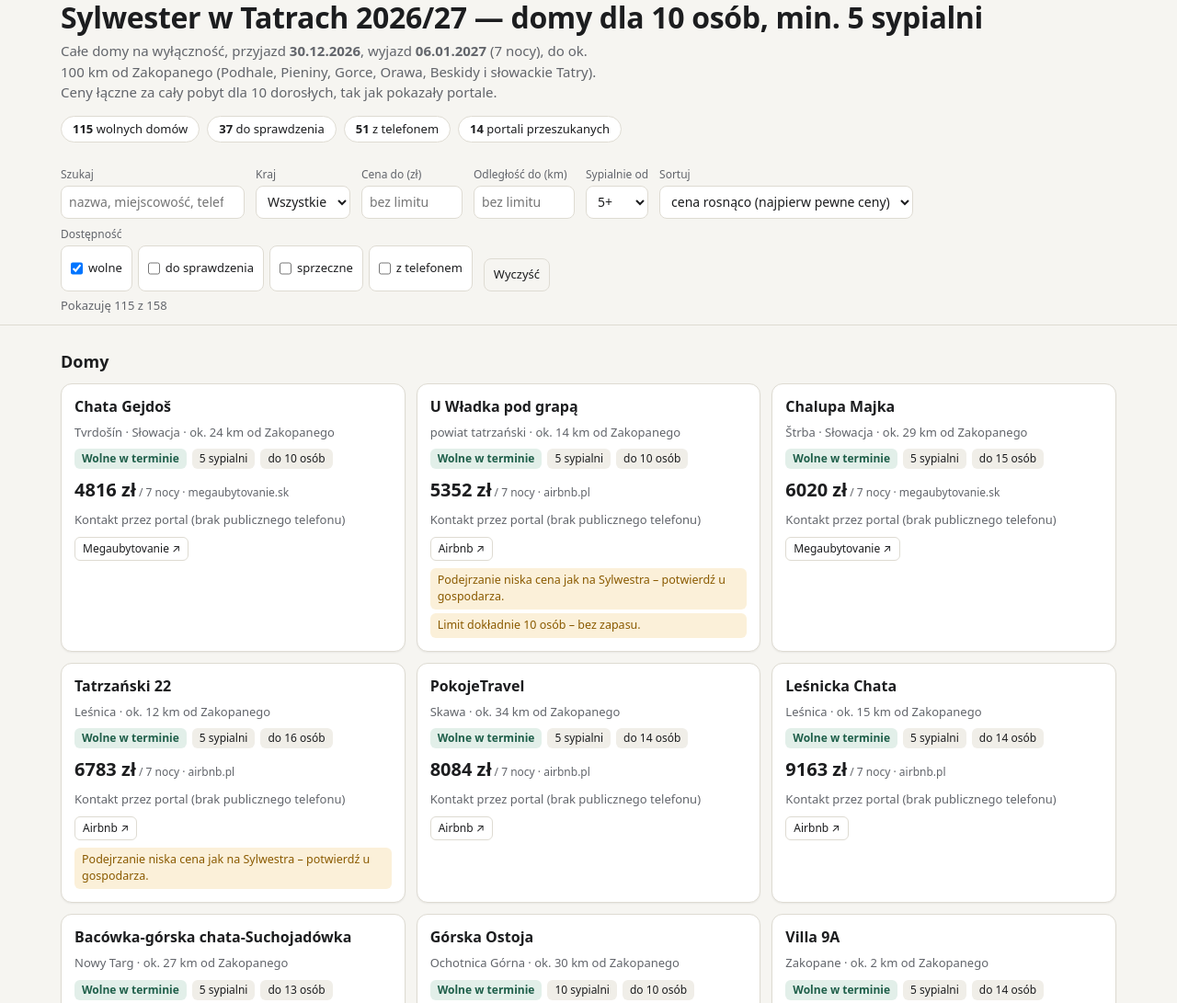
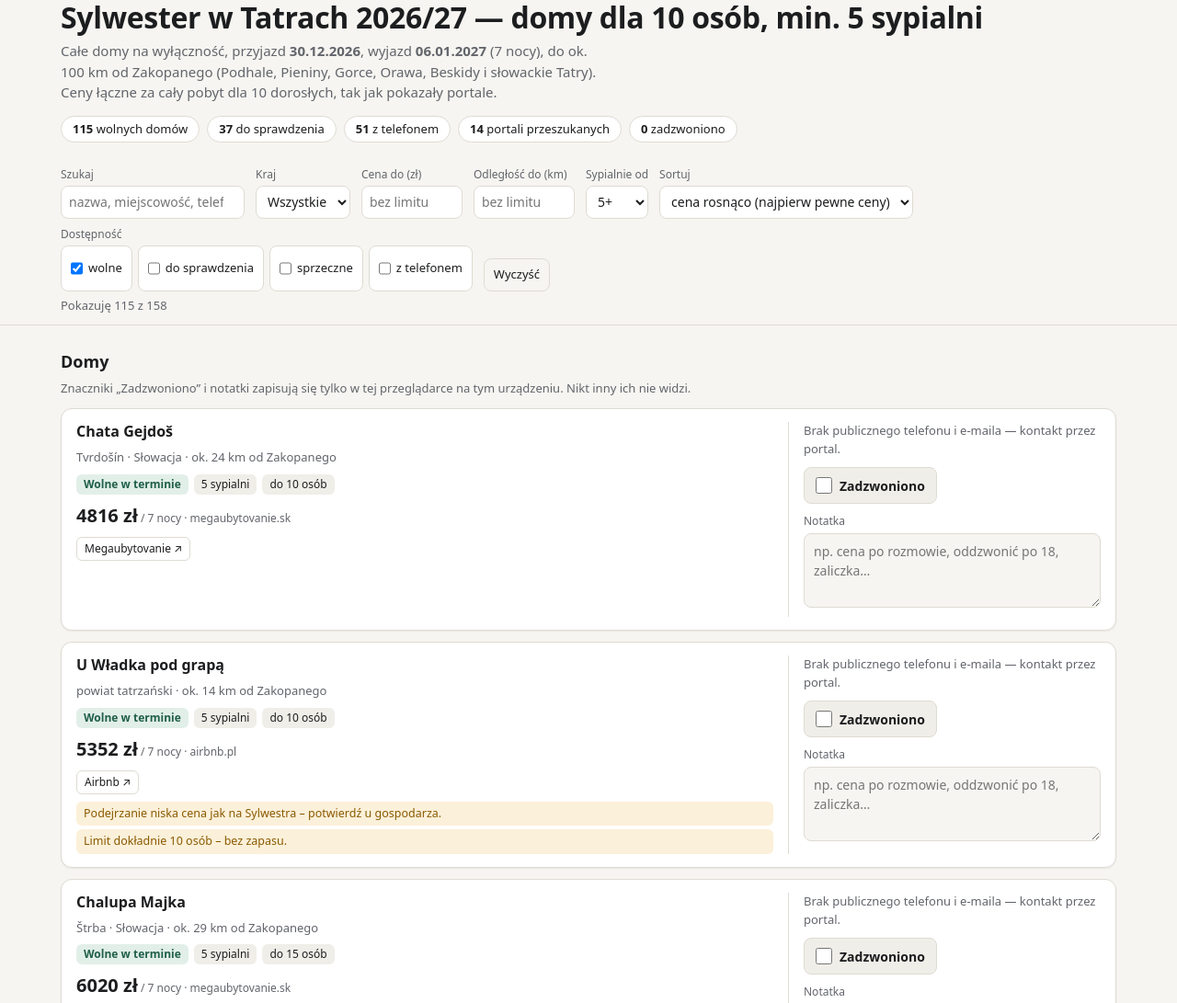
Before and after one commit to MatthewJosh96/sylwester-tatry-2026, a plain HTML site: page index.html in a window 1280 px wide. Shown: the top 1091 px of the page at 92% size. Drawn offline with Linux system fonts and the light colour scheme.

Commit message:
Lista kafelków: kontakt obok, znacznik „Zadzwoniono” i notatki zapisywane w przeglądarce

```diff
--- a/index.html
+++ b/index.html
@@ -46,8 +46,13 @@
   button.reset { font: inherit; font-size: 13px; background: none; border: 1px solid var(--line); color: var(--text); border-radius: 8px; padding: 6px 10px; min-height: 36px; cursor: pointer; }
 
   section h2 { font-size: 18px; margin: 26px 0 10px; }
-  .grid { display: grid; grid-template-columns: repeat(auto-fill, minmax(330px, 1fr)); gap: 12px; }
-  .card { background: var(--surface); border: 1px solid var(--line); border-radius: 12px; padding: 14px; box-shadow: var(--shadow); display: flex; flex-direction: column; gap: 8px; min-width: 0; }
+  .storehint { font-size: 13px; color: var(--muted); margin: -4px 0 12px; }
+  .storehint.bad { color: var(--bad); font-weight: 600; }
+  .list { display: flex; flex-direction: column; gap: 12px; }
+  .card { background: var(--surface); border: 1px solid var(--line); border-radius: 12px; padding: 14px 16px; box-shadow: var(--shadow); display: grid; grid-template-columns: minmax(0, 1fr) minmax(260px, 340px); gap: 16px; min-width: 0; }
+  .card.called { border-color: var(--accent); box-shadow: inset 4px 0 0 var(--accent); }
+  .info { display: flex; flex-direction: column; gap: 8px; min-width: 0; }
+  .side { display: flex; flex-direction: column; gap: 10px; min-width: 0; border-left: 1px solid var(--line); padding-left: 16px; }
   .card h3 { margin: 0; font-size: 16px; line-height: 1.3; overflow-wrap: anywhere; }
   .where { color: var(--muted); font-size: 13px; }
   .badges { display: flex; flex-wrap: wrap; gap: 6px; }
@@ -58,10 +63,19 @@
   .price { font-size: 20px; font-weight: 700; font-variant-numeric: tabular-nums; }
   .price small { font-size: 12px; font-weight: 400; color: var(--muted); }
   .others { font-size: 12px; color: var(--muted); font-variant-numeric: tabular-nums; }
-  .contact { display: flex; flex-wrap: wrap; gap: 6px 12px; font-size: 14px; }
-  .contact a { text-decoration: none; }
+  .contact { display: flex; flex-direction: column; gap: 4px; font-size: 14px; min-width: 0; }
+  .contact a { text-decoration: none; overflow-wrap: anywhere; }
   .contact a:hover { text-decoration: underline; }
+  .contact a.tel { font-size: 18px; font-weight: 600; font-variant-numeric: tabular-nums; }
   .nocontact { font-size: 13px; color: var(--muted); }
+  .callrow { display: flex; flex-wrap: wrap; align-items: center; gap: 4px 10px; }
+  .callchk { display: inline-flex; align-items: center; gap: 8px; min-height: 40px; padding: 0 12px; font-size: 14px; font-weight: 600; background: var(--surface-2); border: 1px solid var(--line); border-radius: 8px; cursor: pointer; }
+  .callchk input { width: 18px; height: 18px; margin: 0; accent-color: var(--accent); }
+  .card.called .callchk { background: var(--accent-soft); border-color: var(--accent); color: var(--accent); }
+  .calledat, .saved { font-size: 12px; color: var(--muted); }
+  .saved.bad { color: var(--bad); }
+  .notelab { display: flex; flex-direction: column; gap: 4px; font-size: 12px; color: var(--muted); }
+  .note { font: inherit; font-size: 14px; color: var(--text); background: var(--bg); border: 1px solid var(--line); border-radius: 8px; padding: 8px 10px; width: 100%; min-height: 76px; resize: vertical; }
   .links { display: flex; flex-wrap: wrap; gap: 6px; }
   .links a { font-size: 12px; text-decoration: none; border: 1px solid var(--line); border-radius: 6px; padding: 3px 8px; color: var(--text); }
   .links a:hover { border-color: var(--accent); color: var(--accent); }
@@ -79,7 +93,8 @@
   :focus-visible { outline: 2px solid var(--accent); outline-offset: 2px; }
 
   @media (max-width: 640px) {
-    .grid { grid-template-columns: 1fr; }
+    .card { grid-template-columns: 1fr; gap: 12px; }
+    .side { border-left: 0; padding-left: 0; border-top: 1px solid var(--line); padding-top: 12px; }
     .f input[type=search] { width: 100%; }
     .f.search { flex: 1 1 100%; }
     .filters { position: static; }
@@ -136,7 +151,8 @@
 <main class="wrap">
   <section aria-labelledby="h-list">
     <h2 id="h-list">Domy</h2>
-    <div class="grid" id="list"></div>
+    <p class="storehint" id="storehint"></p>
+    <div class="list" id="list"></div>
   </section>
 
   <section aria-labelledby="h-olx">
@@ -161,50 +177,115 @@
   const STATUS = { wolne: ['Wolne w terminie', 'ok'], nieznana: ['Dostępność do sprawdzenia', 'unk'], SPRZECZNE: ['Sprzeczna dostępność', 'bad'] };
   let DATA = null;
 
+  // Notatki i znaczniki „zadzwoniono” żyją tylko w localStorage tej przeglądarki; strona jest statyczna i nic nie wysyła.
+  const STORE_KEY = 'sylwester-tatry-2026:notatki:v1';
+  let storageOk = true;
+  let notes = {};
+  function readStore() {
+    let raw;
+    try { raw = localStorage.getItem(STORE_KEY); } catch { storageOk = false; return null; }
+    if (!raw) return {};
+    try { const o = JSON.parse(raw); return (o && typeof o === 'object' && !Array.isArray(o)) ? o : {}; } catch { return {}; }
+  }
+  function saveEntry(h, patch) {
+    // świeży odczyt, żeby druga otwarta karta nie nadpisała notatek zapisanych w niej do innych domów
+    const cur = (storageOk && readStore()) || notes;
+    const e = Object.assign({}, cur[h.id], patch, { name: h.name, updated: new Date().toISOString() });
+    if (!e.called && !String(e.note || '').trim()) delete cur[h.id]; else cur[h.id] = e;
+    notes = cur;
+    if (!storageOk) return false;
+    try { localStorage.setItem(STORE_KEY, JSON.stringify(cur)); return true; } catch { return false; }
+  }
+  const fmtTime = (iso) => { const d = new Date(iso); return isNaN(d) ? '' : d.toLocaleString('pl-PL', { day: '2-digit', month: '2-digit', hour: '2-digit', minute: '2-digit' }); };
+  function updateCalledFact() {
+    const li = $('calledFact'); if (!li) return;
+    const n = DATA.houses.filter(h => notes[h.id] && notes[h.id].called === true).length;
+    li.replaceChildren(el('b', null, String(n)), document.createTextNode(' zadzwoniono'));
+  }
+
+  function side(h, c) {
+    const s = el('div', 'side');
+    const ct = el('div', 'contact');
+    (h.phones || []).forEach(ph => {
+      const digits = ph.replace(/[^\d+]/g, '');
+      if (digits.length < 9) return;
+      const a = el('a', 'tel', '☎ ' + ph); a.href = 'tel:' + digits; ct.append(a);
+    });
+    // tylko pojedynczy, prosty adres: bez ?, &, % itp., żeby dane z portali nie mogły dopisać odbiorców do mailto:
+    (h.emails || []).forEach(m => {
+      if (!/^[A-Za-z0-9._+-]+@[A-Za-z0-9-]+(\.[A-Za-z0-9-]+)*\.[A-Za-z]{2,}$/.test(m)) return;
+      const a = el('a', null, '✉ ' + m); a.href = 'mailto:' + encodeURIComponent(m).replace('%40', '@'); ct.append(a);
+    });
+    const w = safeUrl(h.website);
+    if (w) { const a = el('a', null, 'strona www ↗'); a.href = w; a.target = '_blank'; a.rel = 'noopener noreferrer'; ct.append(a); }
+    s.append(ct.childElementCount ? ct : el('div', 'nocontact', 'Brak publicznego telefonu i e-maila — kontakt przez portal.'));
+
+    const n = notes[h.id] || {};
+    const row = el('div', 'callrow');
+    const lab = el('label', 'callchk');
+    const cb = el('input'); cb.type = 'checkbox'; cb.checked = n.called === true;
+    cb.setAttribute('aria-label', 'Zadzwoniono: ' + h.name);
+    lab.append(cb, document.createTextNode('Zadzwoniono'));
+    const at = el('span', 'calledat', cb.checked ? fmtTime(n.calledAt) : '');
+    row.append(lab, at);
+    c.classList.toggle('called', cb.checked);
+    cb.addEventListener('change', () => {
+      const now = new Date().toISOString();
+      const ok = saveEntry(h, { called: cb.checked, calledAt: cb.checked ? now : null });
+      c.classList.toggle('called', cb.checked);
+      at.textContent = !ok ? 'nie zapisano' : cb.checked ? fmtTime(now) : '';
+      updateCalledFact();
+    });
+    s.append(row);
+
+    const nl = el('label', 'notelab', 'Notatka');
+    const ta = el('textarea', 'note');
+    ta.rows = 3; ta.maxLength = 2000;
+    ta.placeholder = 'np. cena po rozmowie, oddzwonić po 18, zaliczka…';
+    ta.setAttribute('aria-label', 'Notatka: ' + h.name);
+    ta.value = typeof n.note === 'string' ? n.note : '';
+    nl.append(ta);
+    const sv = el('span', 'saved');
+    ta.addEventListener('input', () => {
+      const ok = saveEntry(h, { note: ta.value });
+      sv.textContent = ok ? 'zapisano' : 'nie zapisano — przeglądarka blokuje zapis';
+      sv.classList.toggle('bad', !ok);
+    });
+    s.append(nl, sv);
+    return s;
+  }
+
   function card(h) {
     const c = el('article', 'card');
-    c.append(el('h3', null, h.name));
-    c.append(el('div', 'where', [h.location, h.country === 'SK' ? 'Słowacja' : null, h.km != null ? `ok. ${Math.round(h.km)} km od Zakopanego` : null].filter(Boolean).join(' · ')));
+    const info = el('div', 'info');
+    c.append(info, side(h, c));
+    info.append(el('h3', null, h.name));
+    info.append(el('div', 'where', [h.location, h.country === 'SK' ? 'Słowacja' : null, h.km != null ? `ok. ${Math.round(h.km)} km od Zakopanego` : null].filter(Boolean).join(' · ')));
     const b = el('div', 'badges');
     const st = STATUS[h.status] || ['?', ''];
     b.append(el('span', 'b ' + st[1], st[0]));
     b.append(el('span', 'b', `${h.bedrooms} sypialni`));
     if (h.guests) b.append(el('span', 'b', `do ${h.guests} osób`));
-    c.append(b);
+    info.append(b);
 
     if (h.price && h.price.main != null) {
       const p = el('div', 'price', zl(h.price.main));
       p.append(el('small', null, ` / 7 nocy · ${h.price.main_src}${h.price.reliable ? '' : ' · orientacyjna'}`));
-      c.append(p);
+      info.append(p);
       const others = (h.price.all || []).filter(x => !(x.src === h.price.main_src && x.pln === h.price.main));
-      if (others.length) c.append(el('div', 'others', 'Inne źródła: ' + others.map(x => `${x.src} ${zl(x.pln)}`).join(', ')));
+      if (others.length) info.append(el('div', 'others', 'Inne źródła: ' + others.map(x => `${x.src} ${zl(x.pln)}`).join(', ')));
     } else {
-      c.append(el('div', 'price', 'cena: zapytać'));
+      info.append(el('div', 'price', 'cena: zapytać'));
     }
-
-    const ct = el('div', 'contact');
-    (h.phones || []).forEach(ph => {
-      const digits = ph.replace(/[^\d+]/g, '');
-      if (digits.length < 9) return;
-      const a = el('a', null, '☎ ' + ph); a.href = 'tel:' + digits; ct.append(a);
-    });
-    const w = safeUrl(h.website);
-    if (w) { const a = el('a', null, 'strona www'); a.href = w; a.target = '_blank'; a.rel = 'noopener noreferrer'; ct.append(a); }
-    // tylko pojedynczy, prosty adres: bez ?, &, % itp., żeby dane z portali nie mogły dopisać odbiorców do mailto:
-    (h.emails || []).forEach(m => {
-      if (!/^[A-Za-z0-9._+-]+@[A-Za-z0-9-]+(\.[A-Za-z0-9-]+)*\.[A-Za-z]{2,}$/.test(m)) return;
-      const a = el('a', null, '✉ ' + m); a.href = 'mailto:' + encodeURIComponent(m).replace('%40', '@'); ct.append(a);
-    });
-    if (ct.childElementCount) c.append(ct); else c.append(el('div', 'nocontact', 'Kontakt przez portal (brak publicznego telefonu)'));
 
     const ln = el('div', 'links');
     (h.links || []).forEach(l => { const u = safeUrl(l.url); if (!u) return; const a = el('a', null, l.label + ' ↗'); a.href = u; a.target = '_blank'; a.rel = 'noopener noreferrer'; ln.append(a); });
-    if (ln.childElementCount) c.append(ln);
+    if (ln.childElementCount) info.append(ln);
 
     if (h.flags && h.flags.length) {
       const ul = el('ul', 'warns');
       h.flags.forEach(f => ul.append(el('li', f.level === 'bad' ? 'bad' : null, f.text)));
-      c.append(ul);
+      info.append(ul);
     }
     return c;
   }
@@ -238,6 +319,11 @@
 
   function init(d) {
     DATA = d;
+    try { localStorage.setItem(STORE_KEY + ':probe', '1'); localStorage.removeItem(STORE_KEY + ':probe'); } catch { storageOk = false; }
+    notes = (storageOk && readStore()) || {};
+    const hint = $('storehint');
+    if (storageOk) hint.textContent = 'Znaczniki „Zadzwoniono” i notatki zapisują się tylko w tej przeglądarce na tym urządzeniu. Nikt inny ich nie widzi.';
+    else { hint.textContent = 'Ta przeglądarka blokuje zapis (np. tryb prywatny): notatki i znaczniki znikną po zamknięciu strony.'; hint.classList.add('bad'); }
     const mq = window.matchMedia('(max-width: 640px)');
     if (mq.matches) $('fbox').open = false;
     // na szerokim ekranie przycisk zwijania jest ukryty, więc filtry muszą być wtedy rozwinięte
@@ -251,6 +337,7 @@
       ['portali przeszukanych', d.portals],
     ];
     facts.forEach(([t, n]) => { const li = el('li'); li.append(el('b', null, String(n)), document.createTextNode(' ' + t)); $('facts').append(li); });
+    const cf = el('li'); cf.id = 'calledFact'; $('facts').append(cf); updateCalledFact();
     $('olxLead').textContent = d.olx_note;
     const tb = document.querySelector('#olx tbody');
     d.olx_sent.forEach(o => {
```
